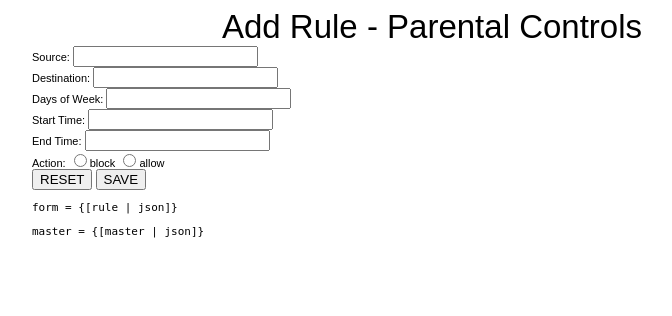
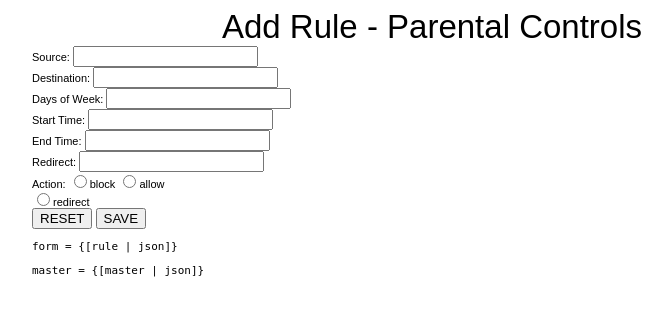
Before and after one commit to chepazzo/OF-PC, a Flask app: page /addrule.html in a window 1280 px wide. Shown: the top 316 px of the page, without its empty margins (208-880 px from the left). Run offline with Flask 2, Linux system fonts and the light colour scheme; parts of the project's set-up code (start-up, migrations or seed data) failed here and were passed over; some libraries are stand-ins or nearby versions.

Commit message:
Added redirect option.

```diff
--- a/ofpc/templates/addrule.html
+++ b/ofpc/templates/addrule.html
@@ -24,8 +24,10 @@
       Days of Week: <input type="text" ng-model="rule.dow" /><br />
       Start Time: <input type="text" ng-model="rule.time_start" /><br />
       End Time: <input type="text" ng-model="rule.time_end" /><br />
+      Redirect: <input type="text" ng-model="rule.redirect" /><br />
       Action: <input type="radio" ng-model="rule.action" value="block" />block
               <input type="radio" ng-model="rule.action" value="allow" />allow<br />
+              <input type="radio" ng-model="rule.action" value="redirect" />redirect<br />
       <button ng-click="reset()">RESET</button>
       <button ng-click="add_rule(rule)">SAVE</button>
     </form>
```
